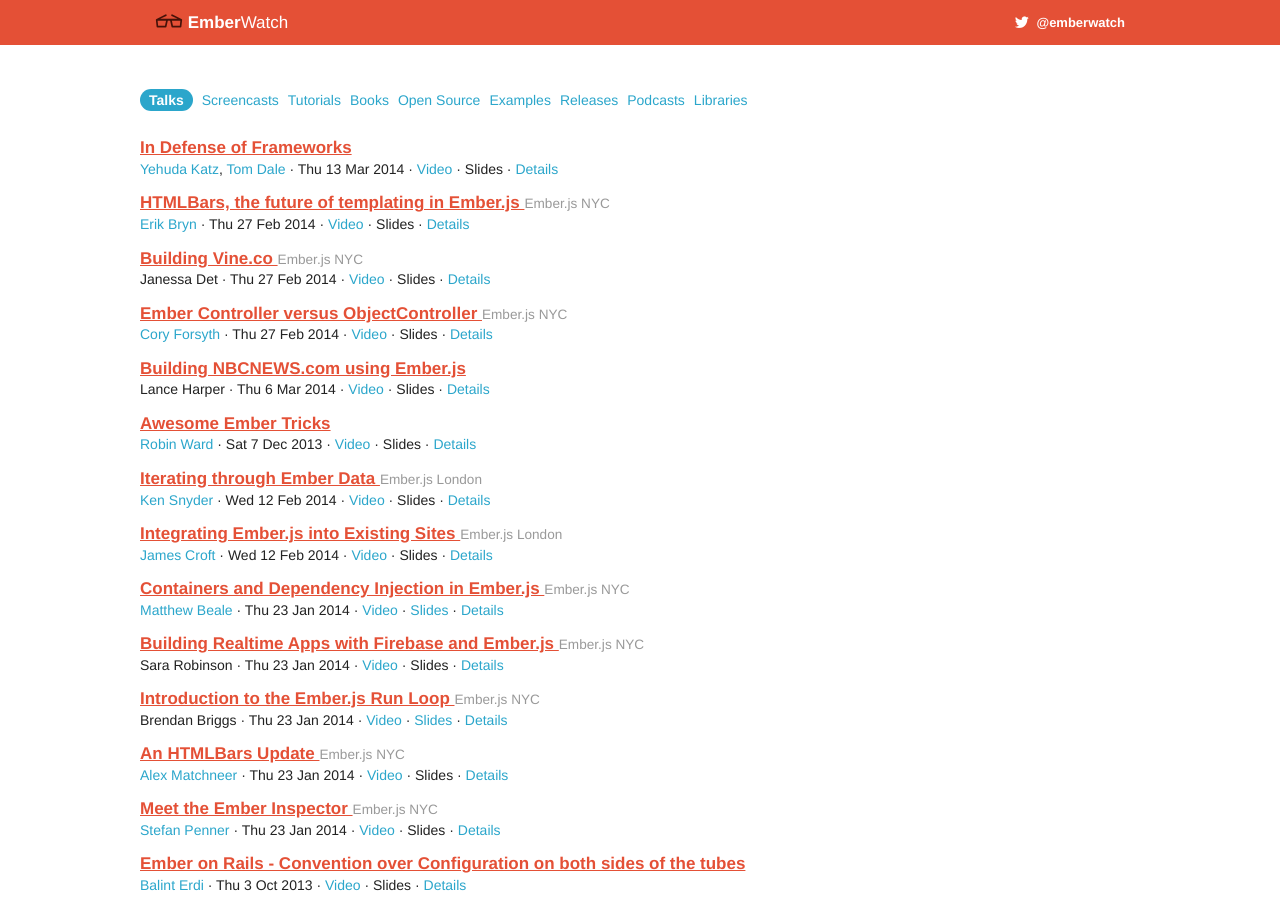
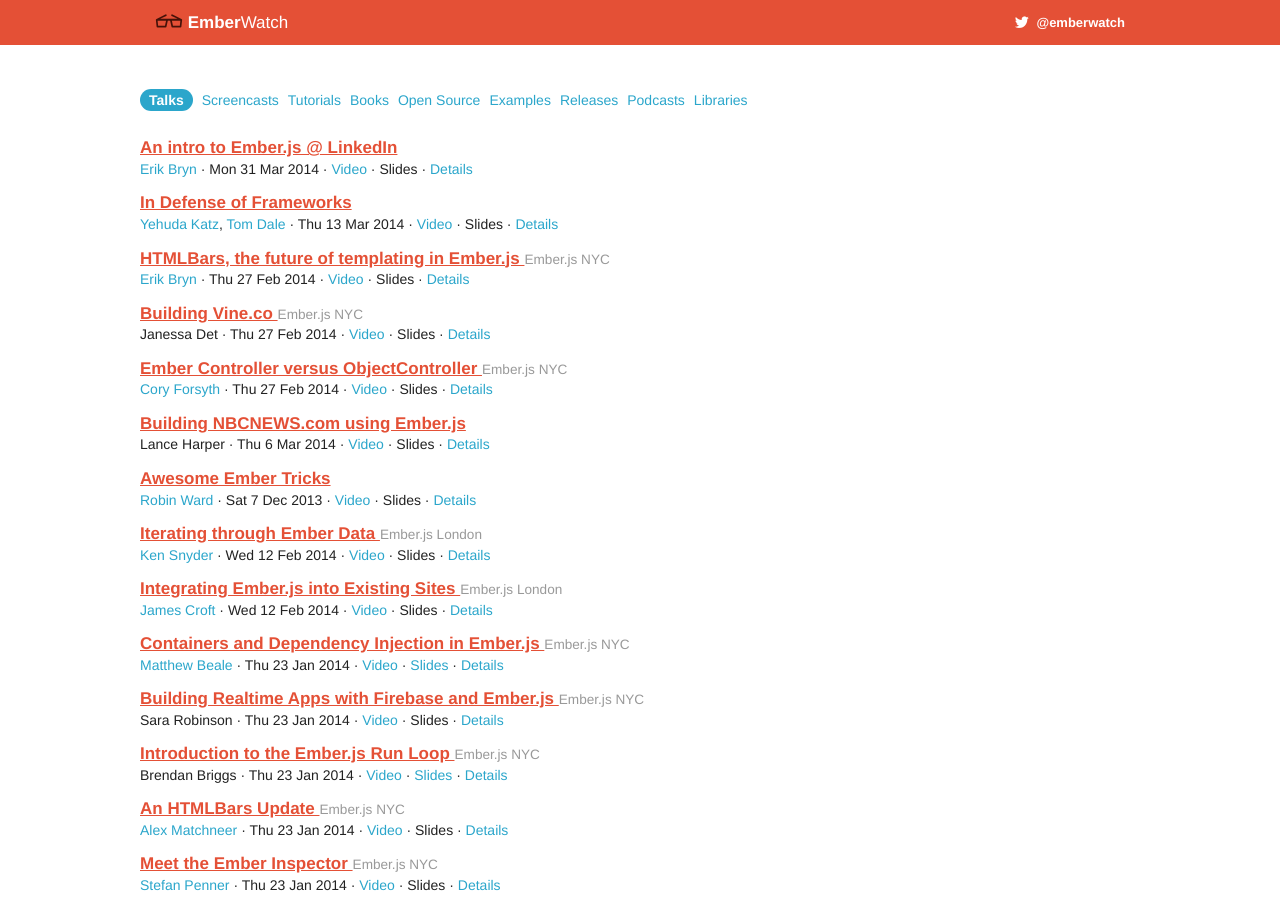
Before and after one commit to emberwatch/emberwatch, a Jekyll site: the page built from index.html, in a window 1280 px wide and 900 px high. Built offline with Jekyll 4.4.1, drawn with Linux system fonts in a browser that asks for light colours; comment, search, counter and statistics services are not loaded.

Commit message:
An intro to Ember.js @ LinkedIn.

```diff
--- a/_data/talks.yml
+++ b/_data/talks.yml
@@ -1,4 +1,12 @@
 ---
+- title: "An intro to Ember.js @ LinkedIn"
+  date: '2014-03-31'
+  author_ids:
+  - 39
+  videos:
+  - https://www.youtube.com/watch?v=XlWcj41D-So
+  url: "https://www.youtube.com/watch?v=XlWcj41D-So"
+  id: 163
 - title: "In Defense of Frameworks"
   date: '2014-03-13'
   author_ids:
```
